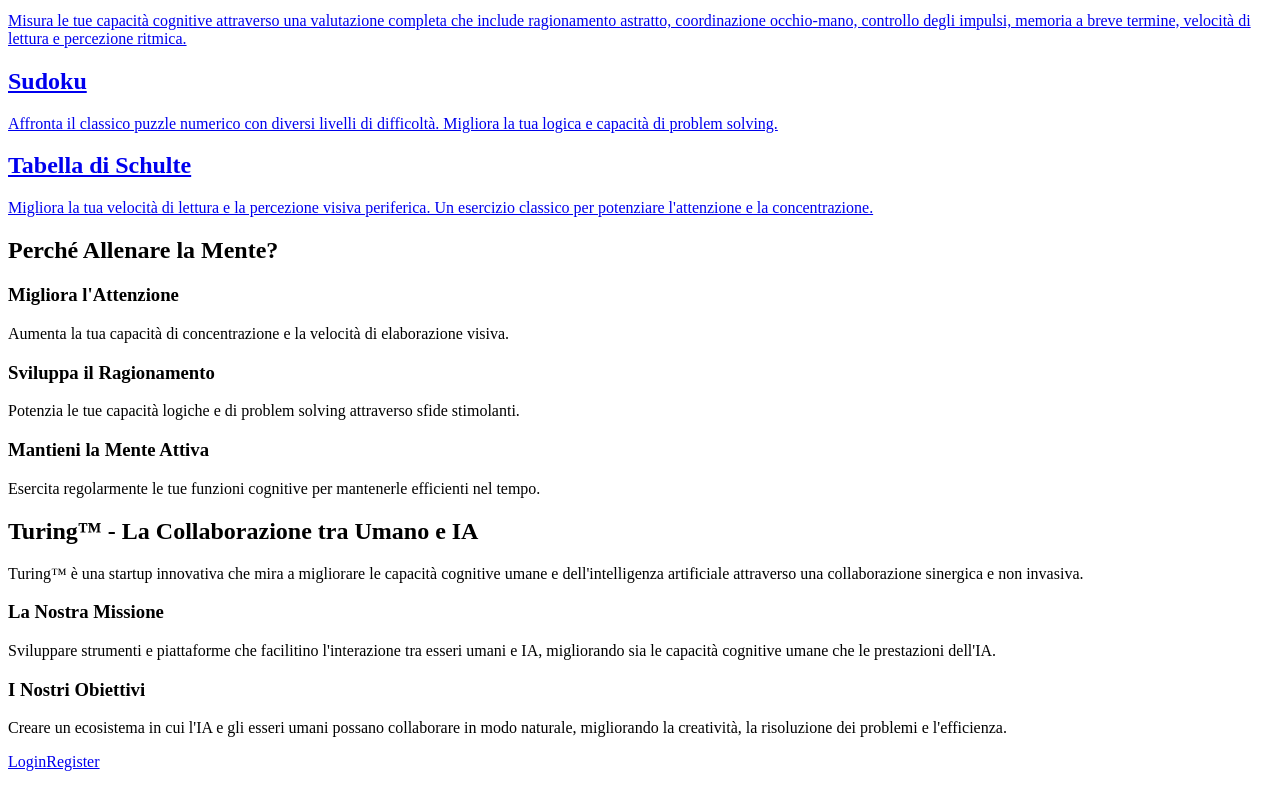
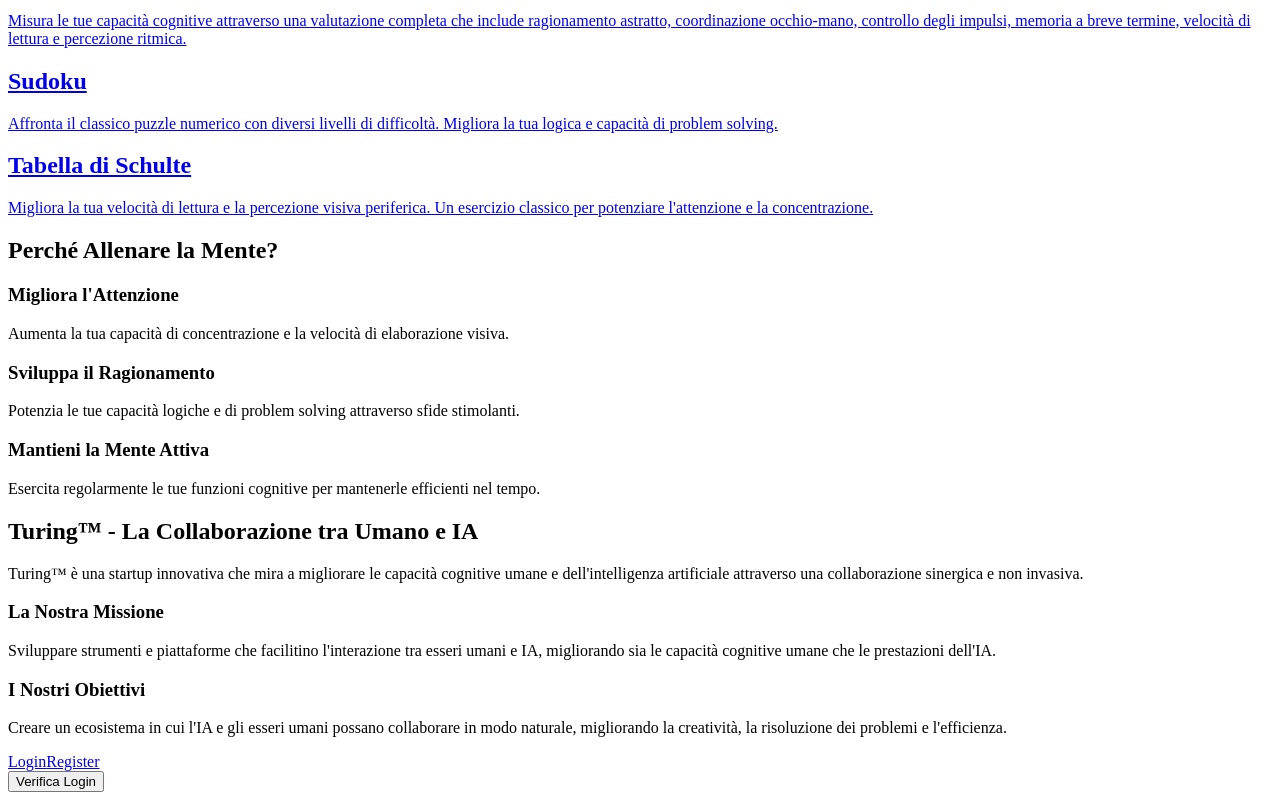
Before and after one commit to jacopo713/my-app, a Next.js app: page / in a window 1280 px wide. Shown: the part 187-987 px from the top of the page. Before the commit the page ends 966 px from the top, so only its background shows below. Built offline with nearby package versions, Linux system fonts and the light colour scheme; no server answers.

Commit message:
Update message

```diff
--- a/app/page.tsx
+++ b/app/page.tsx
@@ -1,7 +1,10 @@
 // app/page.tsx
 import Link from 'next/link';
+import { useAuth } from './contexts/AuthContext'; // Importa il contesto di autenticazione
 
 export default function HomePage() {
+  const { user } = useAuth(); // Ottieni lo stato dell'utente
+
   return (
     <div className="max-w-7xl mx-auto px-4 sm:px-6 lg:px-8 py-8">
       {/* Hero Section */}
@@ -118,6 +121,22 @@
           Register
         </Link>
       </div>
+
+      {/* Pulsante per verificare se l'utente è loggato */}
+      <div className="flex justify-center mt-8">
+        <button
+          onClick={() => {
+            if (user) {
+              alert(`Sei loggato come: ${user.email}`);
+            } else {
+              alert('Non sei loggato.');
+            }
+          }}
+          className="inline-block bg-green-600 text-white px-6 py-3 rounded-lg hover:bg-green-700"
+        >
+          Verifica Login
+        </button>
+      </div>
     </div>
   );
 }
```
